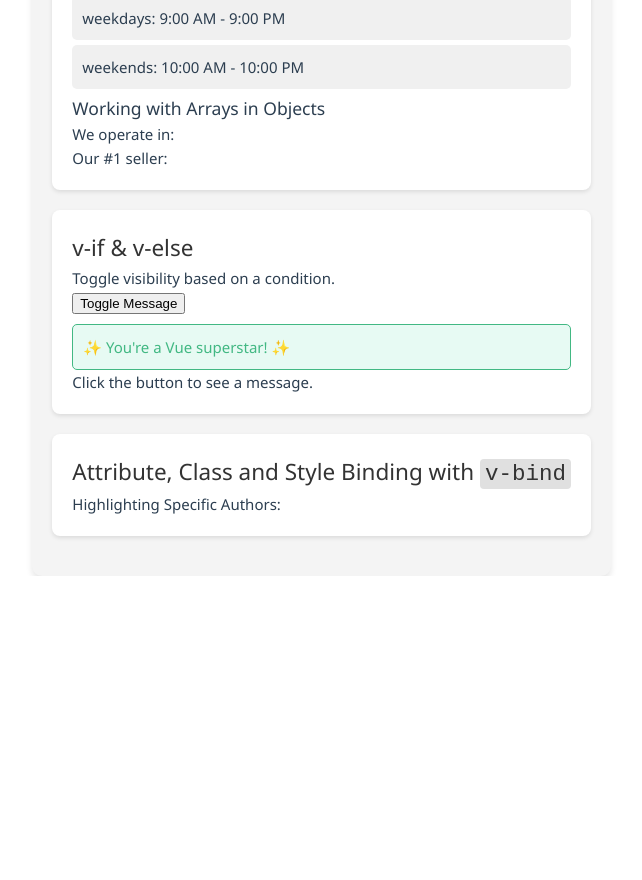
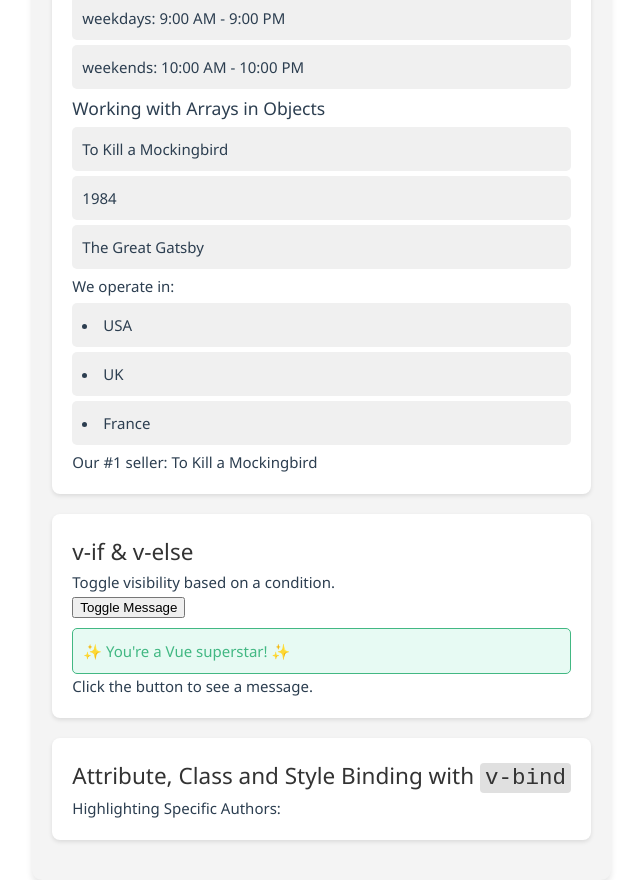
Before and after one commit to YihengCai/FIT5032-eFolio, a Vue app in the folder Week 2/: page / in a window 1280 px wide. Shown: the part 1460-2340 px from the top of the page, without its empty margins (29-671 px from the left). Before the commit the page ends 2036 px from the top, so only its background shows below. Built offline with nearby package versions, Linux system fonts and the light colour scheme.

Commit message:
Activity 12

```diff
--- a/Week 2/src/components/JSON.vue
+++ b/Week 2/src/components/JSON.vue
@@ -85,9 +85,17 @@
 
       <h3>Working with Arrays in Objects</h3>
       <!-- Activity 12: Get the top sellers from the bookstores object. -->
-      <!-- TODO: CODE TO GET TOP SELLERS HERE -->
-      <p>We operate in:</p>
-      <p>Our #1 seller:</p>
+      <ul>
+        <li v-for="book in bookstores.topSellers" :key="book">
+          {{ book }}
+        </li>
+      </ul>
+      <p>We operate in:
+        <li v-for="country in bookstores.countries" :key="country">
+          {{ country }}
+        </li>
+      </p>
+      <p>Our #1 seller: {{ bookstores.topSellers[0] }}</p>
     </section>
 
     <section class="lab-section">
```
